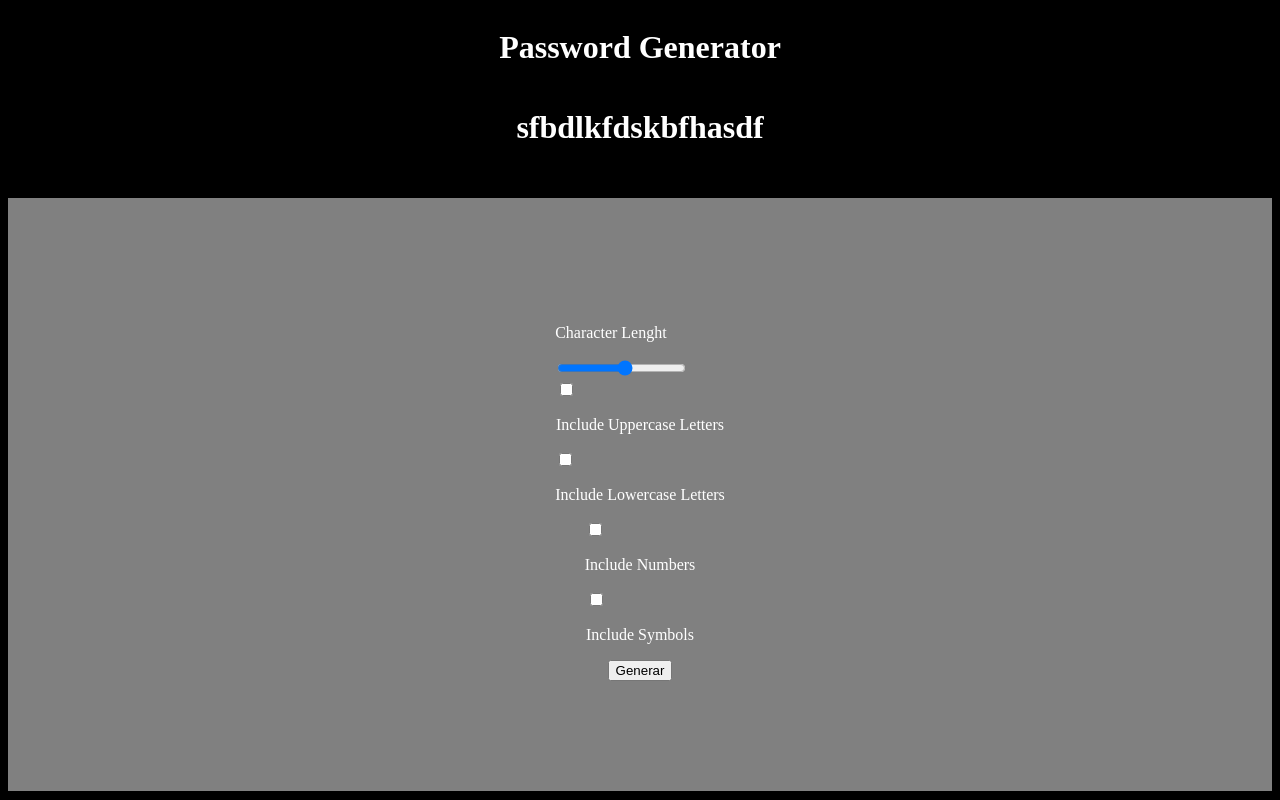
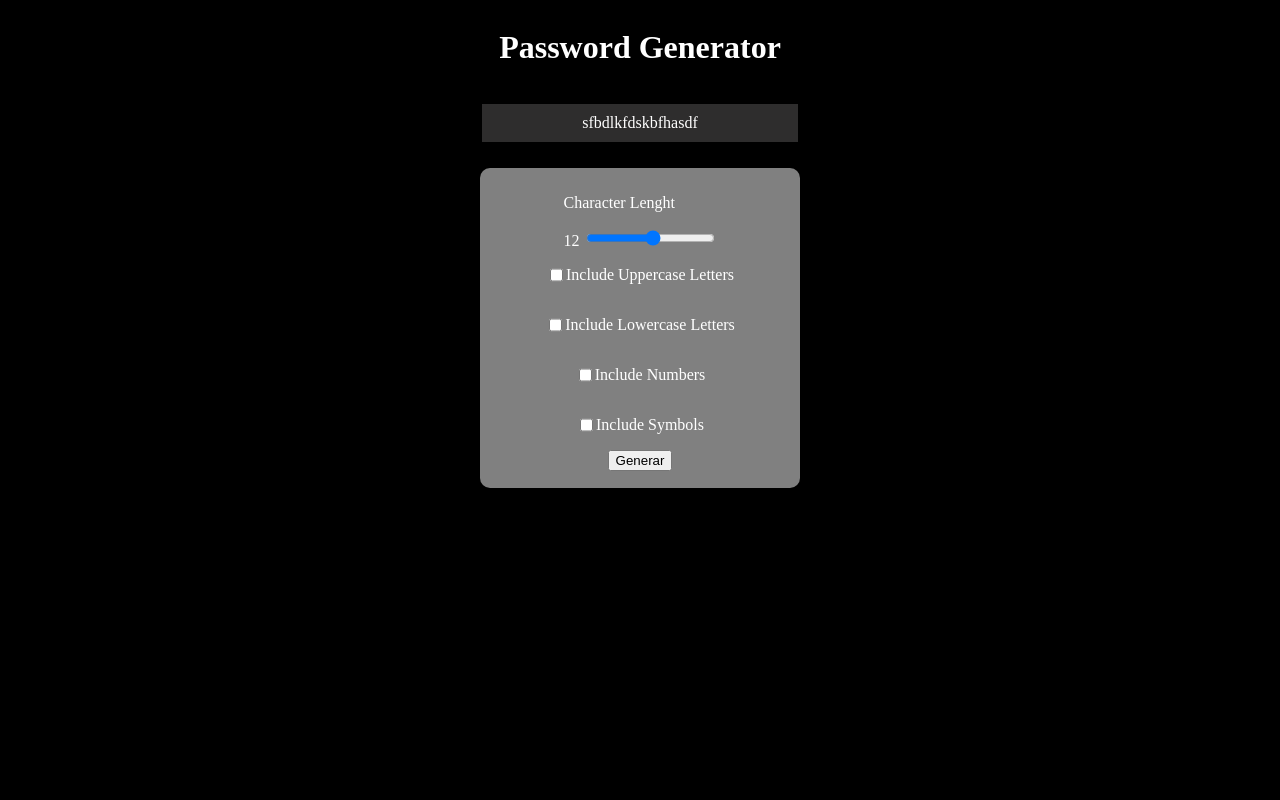
Before and after one commit to Darkluk35/INTRO_FUNDAMENTOS_JS, a plain HTML site: page Entregables/Proyecto Generador de password/index.html in a window 1280 px wide. Drawn offline with Linux system fonts and the light colour scheme.

Commit message:
Funcion de checks y barra deslizante

```diff
--- a/Entregables/Proyecto Generador de password/index.html
+++ b/Entregables/Proyecto Generador de password/index.html
@@ -9,40 +9,38 @@
   <body>
     <div class="passGenerate">
       <h1>Password Generator</h1>
-      <h1 id="passNew">sfbdlkfdskbfhasdf</h1>
+      <p id="passNew">sfbdlkfdskbfhasdf</p>
     </div>
 
     <div class="optionsGenerator">
-      <label>
+      <div class="rangeOptions">
         <p>Character Lenght</p>
+        <span id="rangeValue">12</span>
         <input type="range" id="rangePass" min="1" max="20" />
+      </div>
 
-        <div>
+      <div class="checkOptions">
+        <input type="checkbox" id="mayusPass" />
+        <p>Include Uppercase Letters</p>
+      </div>
 
-        <label
-          ><input type="checkbox" id="mayusPass" />
-          <p>Include Uppercase Letters</p></label
-        >
+      <div class="checkOptions">
+        <input type="checkbox" id="minusPass" />
+        <p>Include Lowercase Letters</p>
+      </div>
 
-        <label
-          ><input type="checkbox" id="minusPass" />
-          <p>Include Lowercase Letters</p></label
-        >
+      <div class="checkOptions">
+        <input type="checkbox" id="numberPass" />
+        <p>Include Numbers</p>
+      </div>
 
-        <label
-          ><input type="checkbox" id="numberPass" />
+      <div class="checkOptions">
+        <input type="checkbox" id="symbolPass" />
+        <p>Include Symbols</p>
+      </div>
 
-          <p>Include Numbers</p></label
-        ></label
-      >
-      <label
-        ><input type="checkbox" id="symbolPass" />
-        <p>Include Symbols</p></label
-      >
       <button id="btnGenerator">Generar</button>
     </div>
-    </div>
-
     <script src="script.js"></script>
   </body>
 </html>
--- a/Entregables/Proyecto Generador de password/script.js
+++ b/Entregables/Proyecto Generador de password/script.js
@@ -5,15 +5,27 @@ var baseNum = "0123456789";
 var baseSym = "!#$%&/()=?¡*+~^{}[]-_.:,;<>|@";
 
 function generator(){
+
+    base = "";
     let contentRange = document.getElementById("rangePass").value;
-
+    if (contentRange >= 8)  {
+    if ([minusPass, mayusPass, numberPass, symbolPass].some(condicion => condicion.checked)){
     if (minusPass.checked) base += baseMin;
     if (mayusPass.checked) base += baseMay;
     if (numberPass.checked) base += baseNum;
     if (symbolPass.checked) base += baseSym;
-
     passNew.innerText = generatePassword(base, contentRange);
 }
+else{
+    alert("Debes seleccionar al menos un tipo de caracter.");
+    passNew.innerText = "Password";
+}
+}
+else{
+    alert("El password debe tener al menos 8 caracteres.");
+    passNew.innerText = "Password";
+}
+};
 //····························································································//
 const generatePassword = (base, contentRange) => {
     let password = "";
--- a/Entregables/Proyecto Generador de password/style.css
+++ b/Entregables/Proyecto Generador de password/style.css
@@ -1,21 +1,18 @@
 .optionsGenerator {
     display: flex;
-    justify-content: center;
     align-items: center;
     flex-direction: column;
-    margin-top: 30px;
-    padding: 110px 500px ;
+    padding: 10px 10px ;
+    border-radius: 10px;
     background-color: grey;
+    width: 300px;
+    height: 300px;
+    margin: 0 auto;
+    margin-top: 10px;
+
 }
 
 .passGenerate {
-    display: flex;
-    justify-content: center;
-    align-items: center;
-    flex-direction: column;
-}
-
-.optionsGenerator div {
     display: flex;
     justify-content: center;
     align-items: center;
@@ -27,3 +24,12 @@ body{
     background-color: black;
 
 }
+
+.checkOptions{
+    display: flex;
+    justify-content: center;
+}
+#passNew{
+    background-color: rgb(46, 45, 45);
+    padding: 10px 100px;
+}
```
